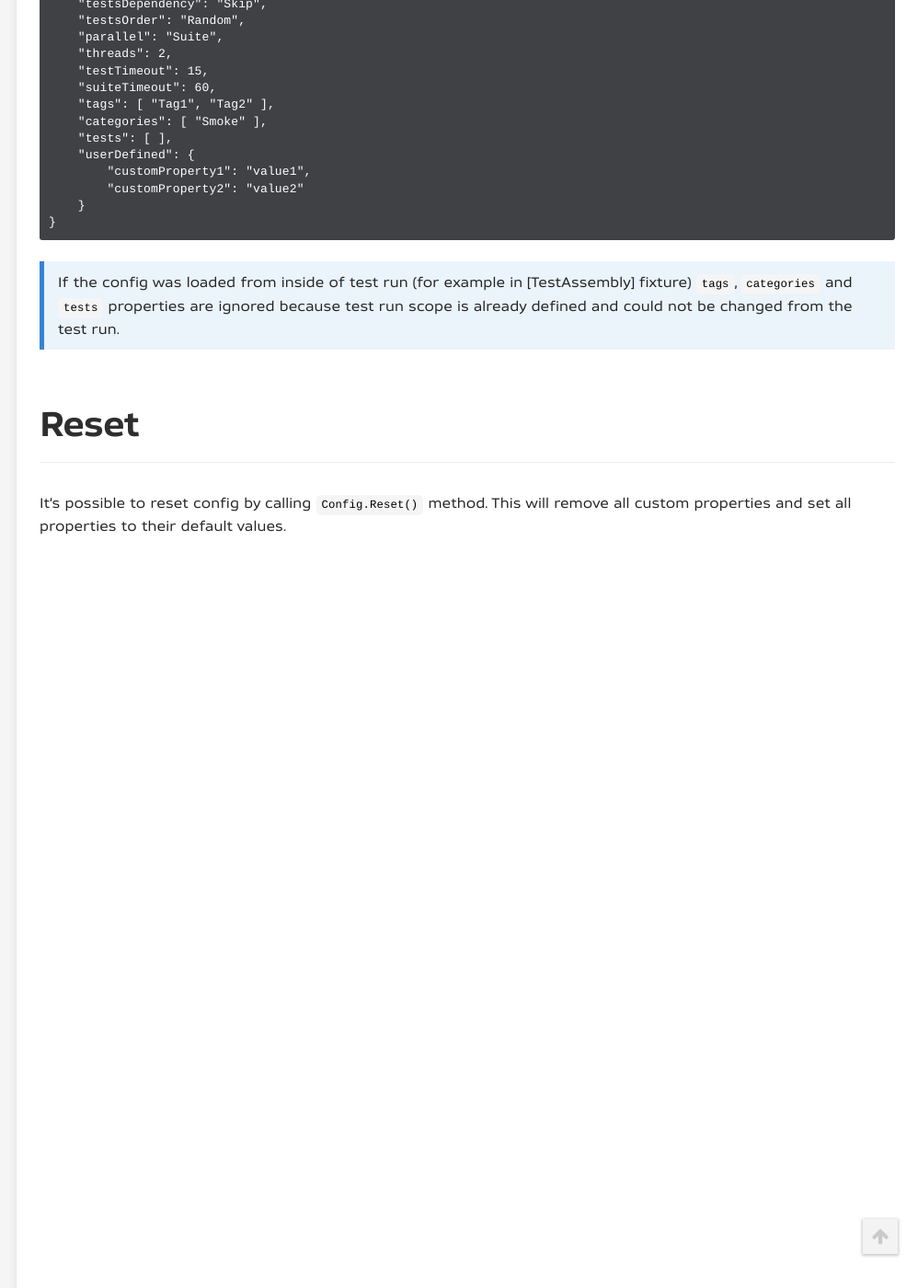
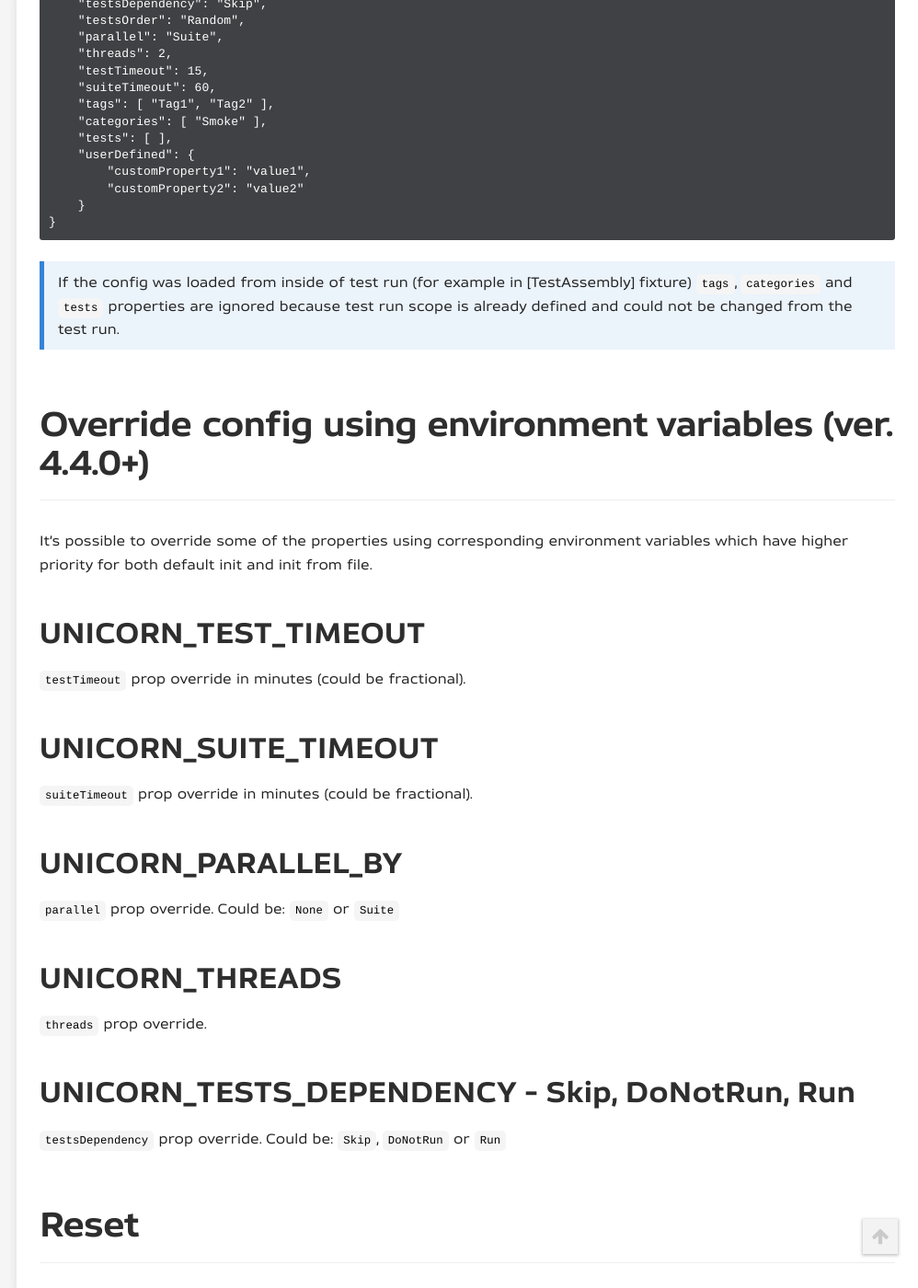
Before and after one commit to Unicorn-TAF/docs, a Jekyll site: the page built from _docs/core/configuration.md, in a window 1280 px wide and 1400 px high, scrolled down 2967 px. Shown: the whole window at 92% size, without its empty margins (282-1280 px from the left). Built offline with Jekyll 4.4.1, drawn with Linux system fonts in a browser that asks for light colours; some web fonts are replaced.

Commit message:
Override config using environment variables

```diff
--- a/_docs/core/configuration.md
+++ b/_docs/core/configuration.md
@@ -98,6 +98,20 @@ Parent for user defined properties. Any number of custom properties as key-value
 
 > If the config was loaded from inside of test run (for example in [TestAssembly] fixture) `tags`, `categories` and `tests` properties are ignored because test run scope is already defined and could not be changed from the test run.
 
+## Override config using environment variables (ver. 4.4.0+)
+It's possible to override some of the properties using corresponding environment variables which have higher priority for both default init and init from file.
+
+### UNICORN_TEST_TIMEOUT
+`testTimeout` prop override in minutes (could be fractional).
+### UNICORN_SUITE_TIMEOUT
+`suiteTimeout` prop override in minutes (could be fractional).
+### UNICORN_PARALLEL_BY
+`parallel` prop override. Could be: `None` or `Suite`
+### UNICORN_THREADS
+`threads` prop override.
+### UNICORN_TESTS_DEPENDENCY - Skip, DoNotRun, Run
+`testsDependency` prop override. Could be: `Skip`, `DoNotRun` or `Run`
+
 ## Reset
 
 It's possible to reset config by calling `Config.Reset()` method. This will remove all custom properties and set all properties to their default values.
```
